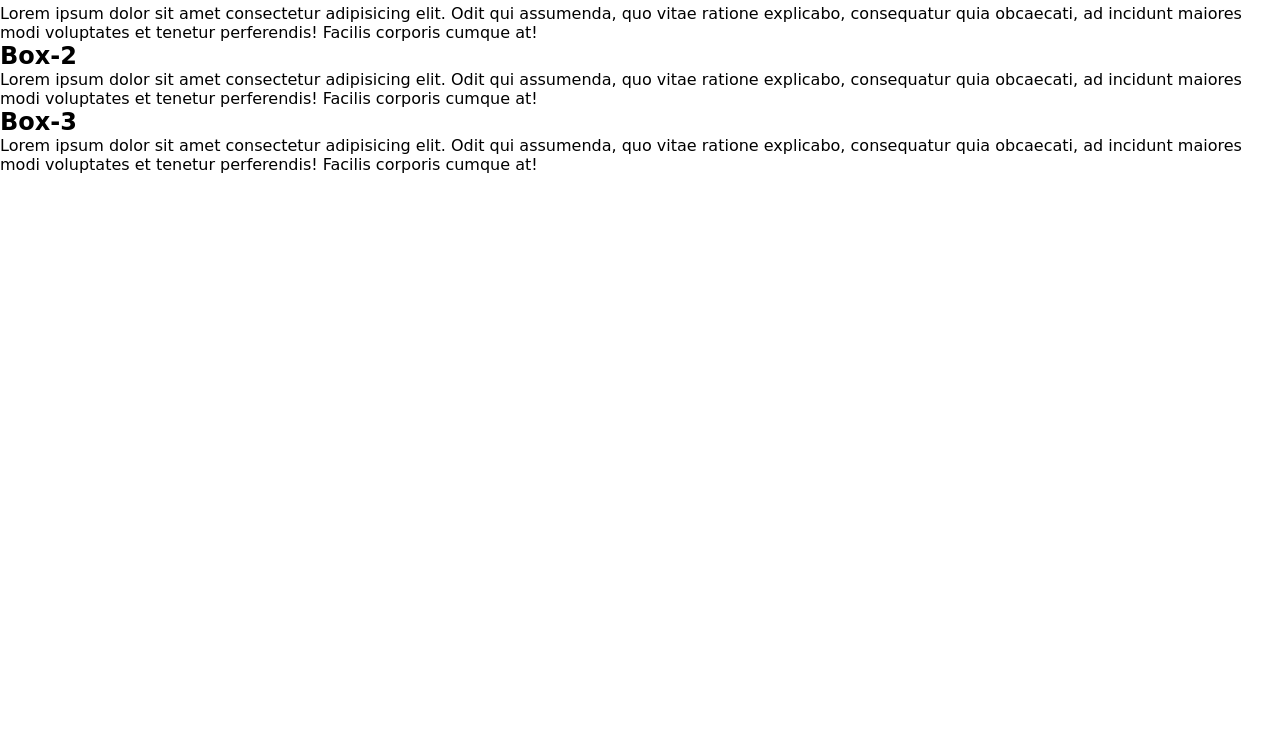
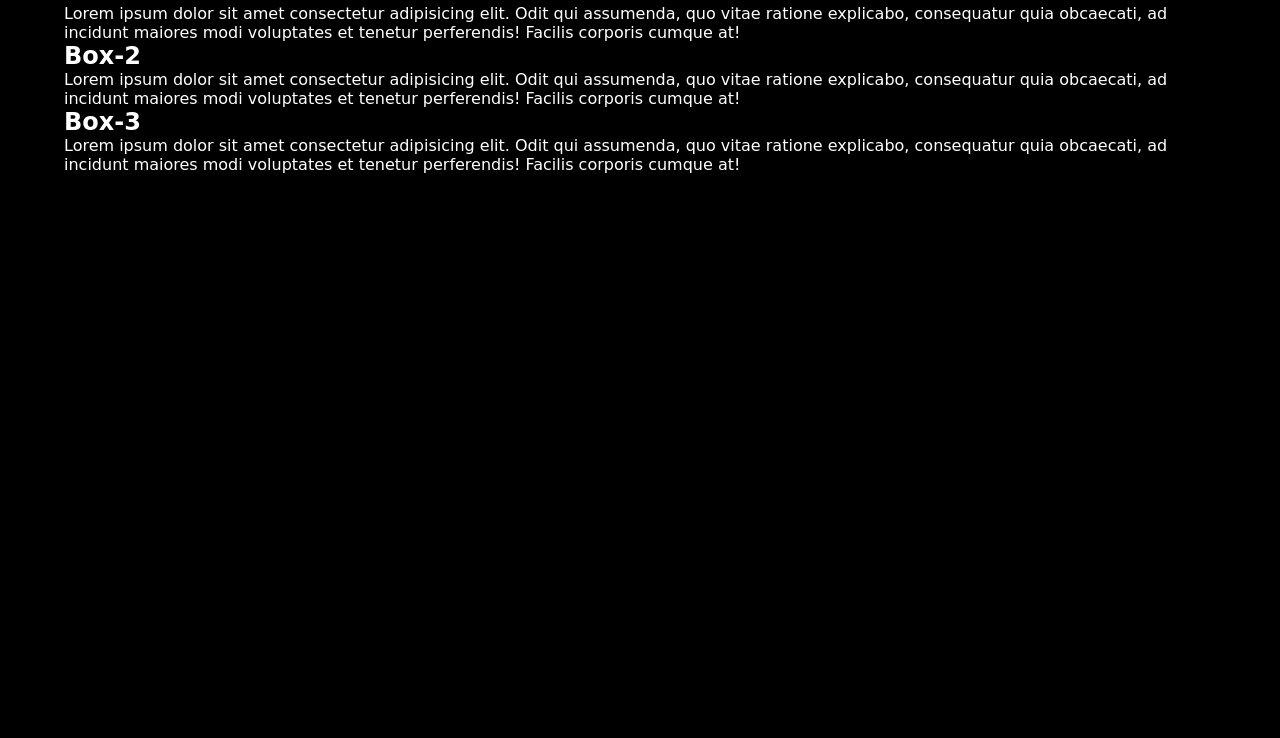
Before and after one commit to Shahmir661/Project22Feb25, a plain HTML site: page index.html in a window 1280 px wide. Shown: the part 62-800 px from the top of the page. Drawn offline with Linux system fonts and the light colour scheme.

Commit message:
dark theme implemented

```diff
--- a/assets/css/style.css
+++ b/assets/css/style.css
@@ -1,9 +1,16 @@
 :root {
     --primary-font: cursive;
+    --background-color: black;
+    --font-color: white;
 }
 * {
     font-family: var(--primary-font);
     box-sizing: border-box;
     margin: 0px;
     padding: 0px;
+    color: var(--font-color);
 }
+body {
+    padding: 0px 64px;
+    background-color: var(--background-color);
+}
```
